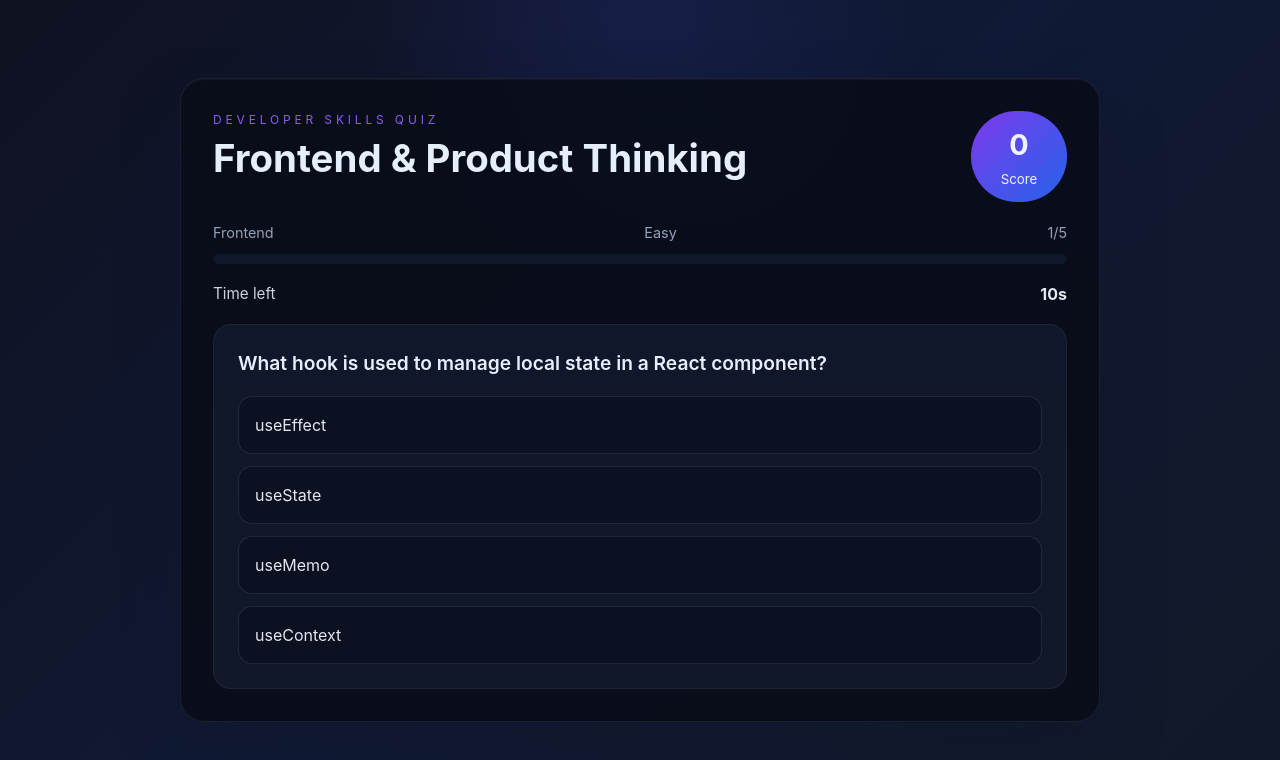
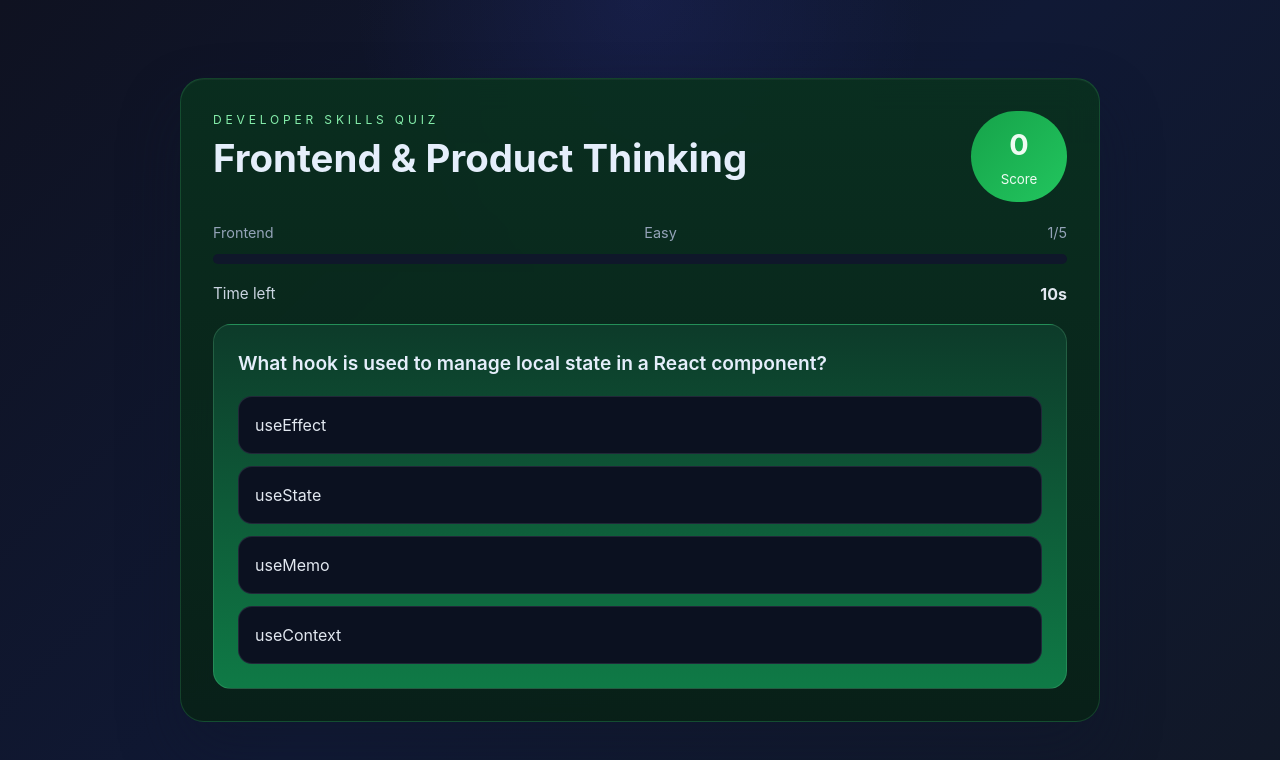
Before and after one commit to udbhav968-creator/my-cipl-website, a React (Vite) app: page / in a window 1280 px wide. Shown: the top 760 px of the page. Built offline with nearby package versions, Linux system fonts and the light colour scheme; no server answers.

Commit message:
Update activity area styling to green

```diff
--- a/src/App.css
+++ b/src/App.css
@@ -10,8 +10,8 @@
 
 .quiz-panel {
   width: min(920px, 100%);
-  background: rgba(9, 12, 24, 0.86);
-  border: 1px solid rgba(148, 163, 184, 0.12);
+  background: linear-gradient(180deg, rgba(9, 48, 30, 0.92), rgba(8, 33, 22, 0.9));
+  border: 1px solid rgba(74, 222, 128, 0.18);
   border-radius: 24px;
   box-shadow:
     0 30px 60px rgba(15, 23, 42, 0.45),
@@ -39,16 +39,16 @@
   text-transform: uppercase;
   letter-spacing: 0.32em;
   font-size: 0.75rem;
-  color: #8b5cf6;
+  color: #86efac;
 }
 
 .score-pill {
-  background: linear-gradient(135deg, #7c3aed, #2563eb);
+  background: linear-gradient(135deg, #16a34a, #22c55e);
   min-width: 96px;
   text-align: center;
   border-radius: 999px;
   padding: 12px 16px;
-  color: #eef2ff;
+  color: #eefbf2;
 }
 
 .score-pill span {
@@ -82,7 +82,7 @@
 .progress-bar span {
   display: block;
   height: 100%;
-  background: linear-gradient(90deg, #8b5cf6, #22d3ee);
+  background: linear-gradient(90deg, #16a34a, #86efac);
   transition: width 0.25s ease;
 }
 
@@ -107,8 +107,8 @@
 .question-card,
 .explanation-card,
 .results-card {
-  background: linear-gradient(180deg, #0f172a, #111827);
-  border: 1px solid rgba(148, 163, 184, 0.1);
+  background: linear-gradient(180deg, #0d3b2a, #0f7a46);
+  border: 1px solid rgba(134, 239, 172, 0.18);
   border-radius: 18px;
   padding: 24px;
 }
@@ -166,7 +166,7 @@
 .next-button,
 .restart-button {
   border: none;
-  background: linear-gradient(90deg, #8b5cf6, #2563eb);
+  background: linear-gradient(90deg, #16a34a, #22c55e);
   color: white;
   font: inherit;
   font-weight: 600;
@@ -191,7 +191,7 @@
   display: grid;
   place-items: center;
   border-radius: 50%;
-  background: conic-gradient(#8b5cf6 0deg, #8b5cf6 0deg, #1e293b 0deg);
+  background: conic-gradient(#16a34a 0deg, #22c55e 0deg, #1e293b 0deg);
   position: relative;
 }
 
```
